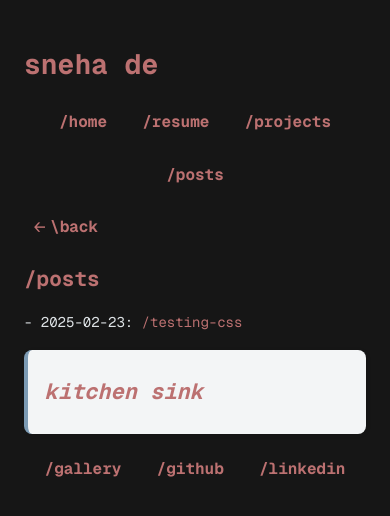
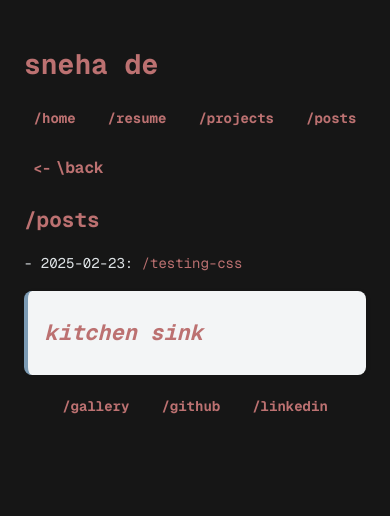
Before and after one commit to sneha-afk/sneha-afk.github.io, a Jekyll site: the page built from pages/posts.md, in a window 390 px wide. Shown: the top 516 px of the page. Built offline with Jekyll 4.4.1, drawn with Linux system fonts in a browser that asks for light colours.

Commit message:
bad render on phone

```diff
--- a/_sass/_base.scss
+++ b/_sass/_base.scss
@@ -54,7 +54,7 @@ a {
   transition: all 0.2s ease-in-out;
 
   &::before {
-    content: "🡠";
+    content: "<-";
     font-size: 0.9em;
   }
 
--- a/_sass/_navigation.scss
+++ b/_sass/_navigation.scss
@@ -77,6 +77,12 @@
         justify-content: center;
         flex-wrap: wrap;
       }
+
+      a {
+        font-size: $font-size-sm;
+        padding: 0.3rem 0.5rem;
+        border-radius: $spacing-xs;
+      }
     }
   }
 }
```
